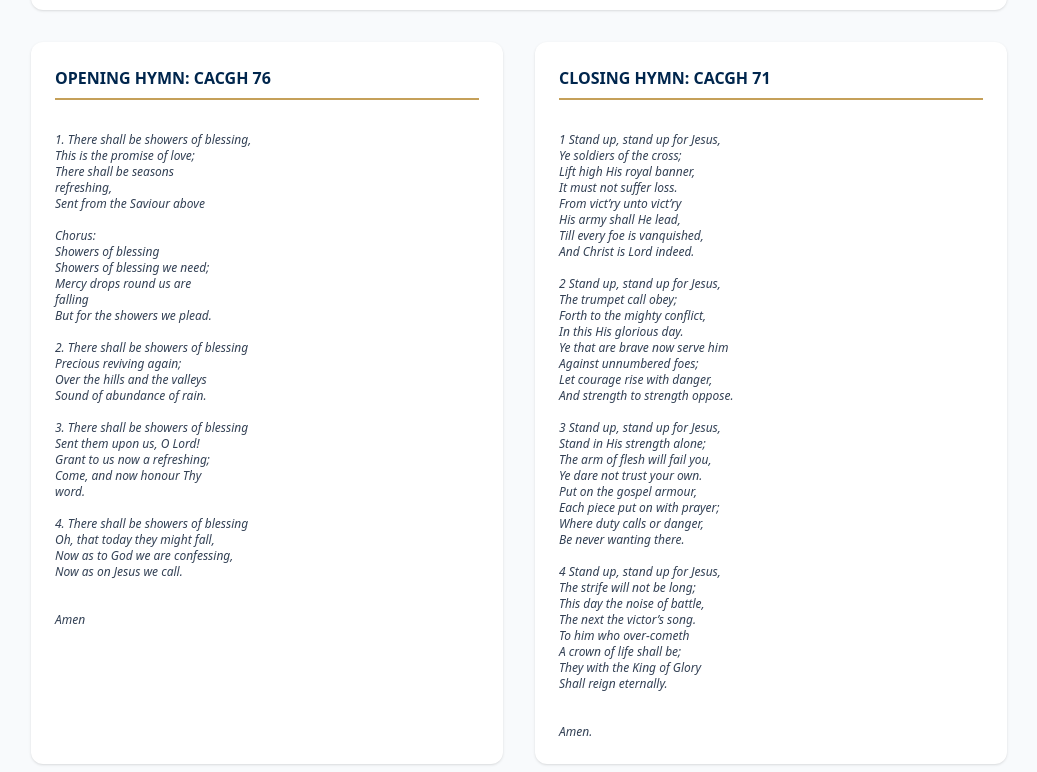
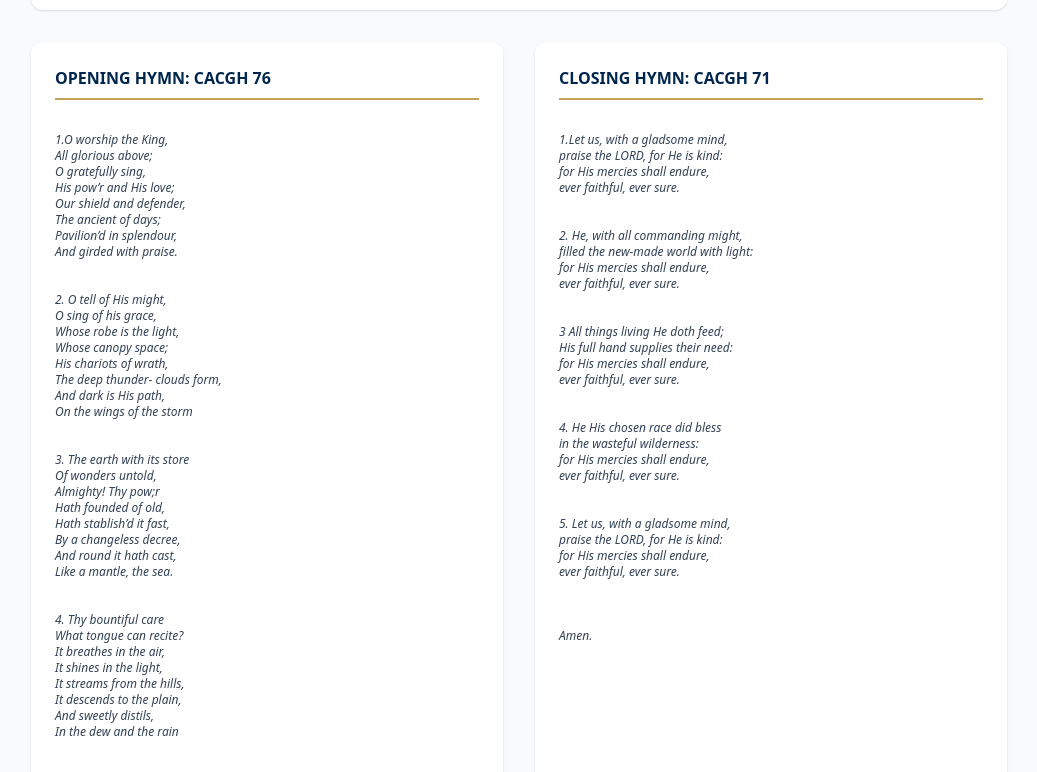
Before and after one commit to SiDOlu/cackb, a plain HTML site: page bulletin.html in a window 1280 px wide. Shown: the part 2043-2815 px from the top of the page, without its empty margins (121-1158 px from the left). Drawn offline with nearby package versions, Linux system fonts and the light colour scheme.

Commit message:
Update bulletin.html

```diff
--- a/bulletin.html
+++ b/bulletin.html
@@ -114,72 +114,89 @@ May the Lord bless you as you continue to shine for Him in Jesus name. Amen
             <div class="bg-white p-6 rounded-xl shadow">
                 <h3 class="font-bold text-cackb-navy mb-4 border-b-2 border-cackb-gold pb-2">OPENING HYMN: CACGH 76</h3>
                 <div class="text-xs text-slate-700 space-y-2 italic whitespace-pre-line">
-              1. There shall be showers of blessing,
-This is the promise of love;
-There shall be seasons
-refreshing,
-Sent from the Saviour above
-
-Chorus:
-Showers of blessing
-Showers of blessing we need;
-Mercy drops round us are
-falling
-But for the showers we plead.
-
-2. There shall be showers of blessing
-Precious reviving again;
-Over the hills and the valleys
-Sound of abundance of rain.
-
-3. There shall be showers of blessing
-Sent them upon us, O Lord!
-Grant to us now a refreshing;
-Come, and now honour Thy
-word.
-
-4. There shall be showers of blessing
-Oh, that today they might fall,
-Now as to God we are confessing,
-Now as on Jesus we call.
+              1.O worship the King,
+All glorious above;
+O gratefully sing,
+His pow’r and His love;
+Our shield and defender,
+The ancient of days;
+Pavilion’d in splendour,
+And girded with praise.
+<br>
+2. O tell of His might,
+O sing of his grace,
+Whose robe is the light,
+Whose canopy space;
+His chariots of wrath,
+The deep thunder- clouds form,
+And dark is His path,
+On the wings of the storm
+<br>
+3. The earth with its store
+Of wonders untold,
+Almighty! Thy pow;r
+Hath founded of old,
+Hath stablish’d it fast,
+By a changeless decree,
+And round it hath cast,
+Like a mantle, the sea.
+<br>
+4. Thy bountiful care
+What tongue can recite?
+It breathes in the air,
+It shines in the light,
+It streams from the hills,
+It descends to the plain,
+And sweetly distils,
+In the dew and the rain
+<br>
+5. Frail children of dust,
+And feeble as frail,
+In Thee do we trust,
+Nor find Thee to fail;
+Thy mercies how tender,
+How firm to the end,
+Our Maker, Defender,
+Redeemer, and Friend!
+<br>
+6. O measureless Might!
+Ineffable Love!
+While angels delight,
+To hymn Thee above,
+The humbler creation,
+Though feeble their lays,
+With true adoration.
                     <br><br>Amen
                 </div>
             </div>
             <div class="bg-white p-6 rounded-xl shadow">
                 <h3 class="font-bold text-cackb-navy mb-4 border-b-2 border-cackb-gold pb-2">CLOSING HYMN: CACGH 71</h3>
                 <div class="text-xs text-slate-700 space-y-2 italic whitespace-pre-line">
-1 Stand up, stand up for Jesus,
-Ye soldiers of the cross;
-Lift high His royal banner,
-It must not suffer loss.
-From vict’ry unto vict’ry
-His army shall He lead,
-Till every foe is vanquished,
-And Christ is Lord indeed.<br>
-2 Stand up, stand up for Jesus,
-The trumpet call obey;
-Forth to the mighty conflict,
-In this His glorious day.
-Ye that are brave now serve him
-Against unnumbered foes;
-Let courage rise with danger,
-And strength to strength oppose.<br>
-3 Stand up, stand up for Jesus,
-Stand in His strength alone;
-The arm of flesh will fail you,
-Ye dare not trust your own.
-Put on the gospel armour,
-Each piece put on with prayer;
-Where duty calls or danger,
-Be never wanting there.<br>
-4 Stand up, stand up for Jesus,
-The strife will not be long;
-This day the noise of battle,
-The next the victor’s song.
-To him who over-cometh
-A crown of life shall be;
-They with the King of Glory
-Shall reign eternally.
+1.Let us, with a gladsome mind,
+praise the LORD, for He is kind:
+for His mercies shall endure,
+ever faithful, ever sure.
+<br>
+2. He, with all commanding might,
+filled the new-made world with light:
+for His mercies shall endure,
+ever faithful, ever sure.
+<br>
+3 All things living He doth feed;
+His full hand supplies their need:
+for His mercies shall endure,
+ever faithful, ever sure.
+<br>
+4. He His chosen race did bless
+in the wasteful wilderness:
+for His mercies shall endure,
+ever faithful, ever sure.
+<br>
+5. Let us, with a gladsome mind,
+praise the LORD, for He is kind:
+for His mercies shall endure,
+ever faithful, ever sure.
+
 <br><br>Amen.
                 </div>
             </div>
```
